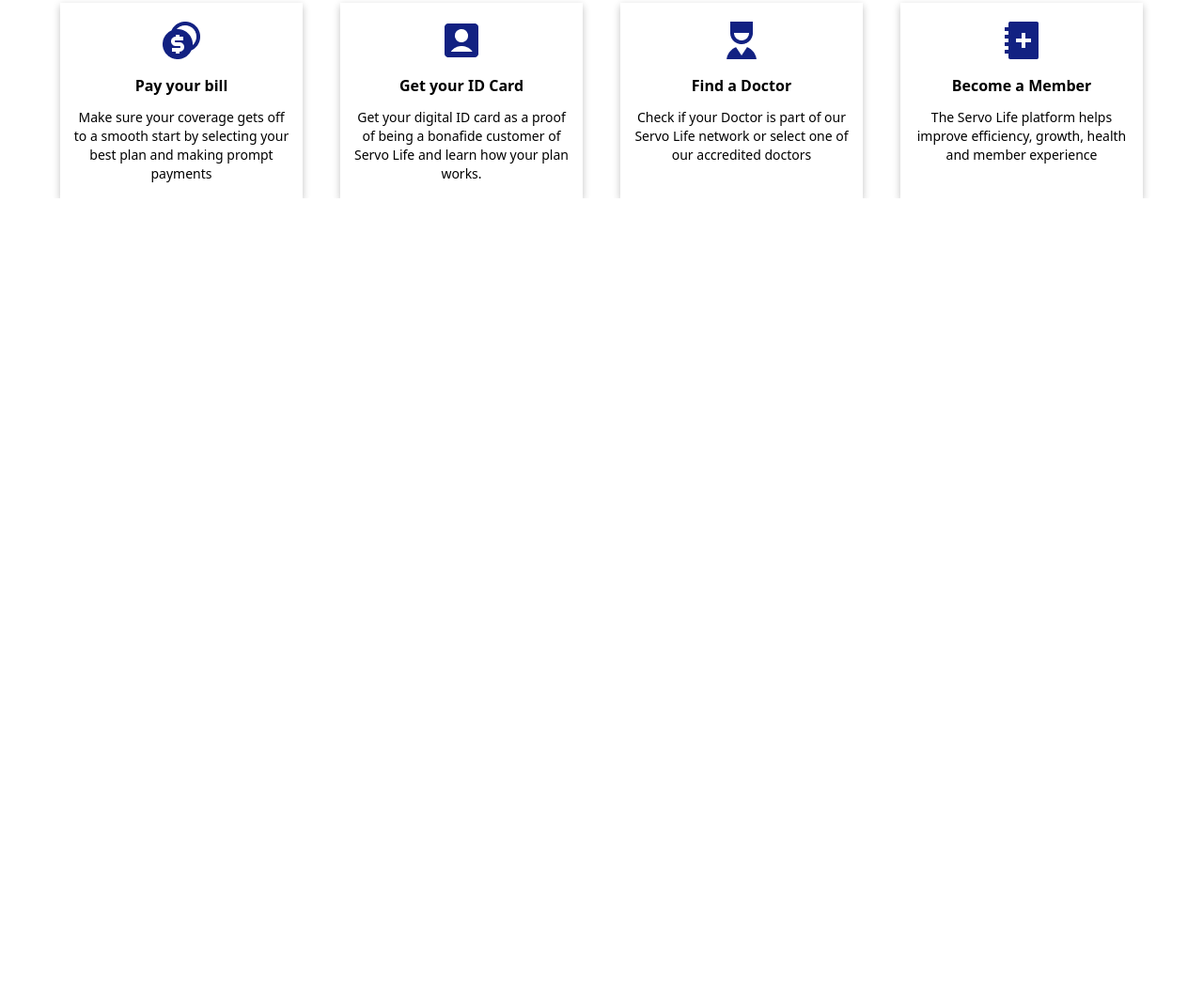
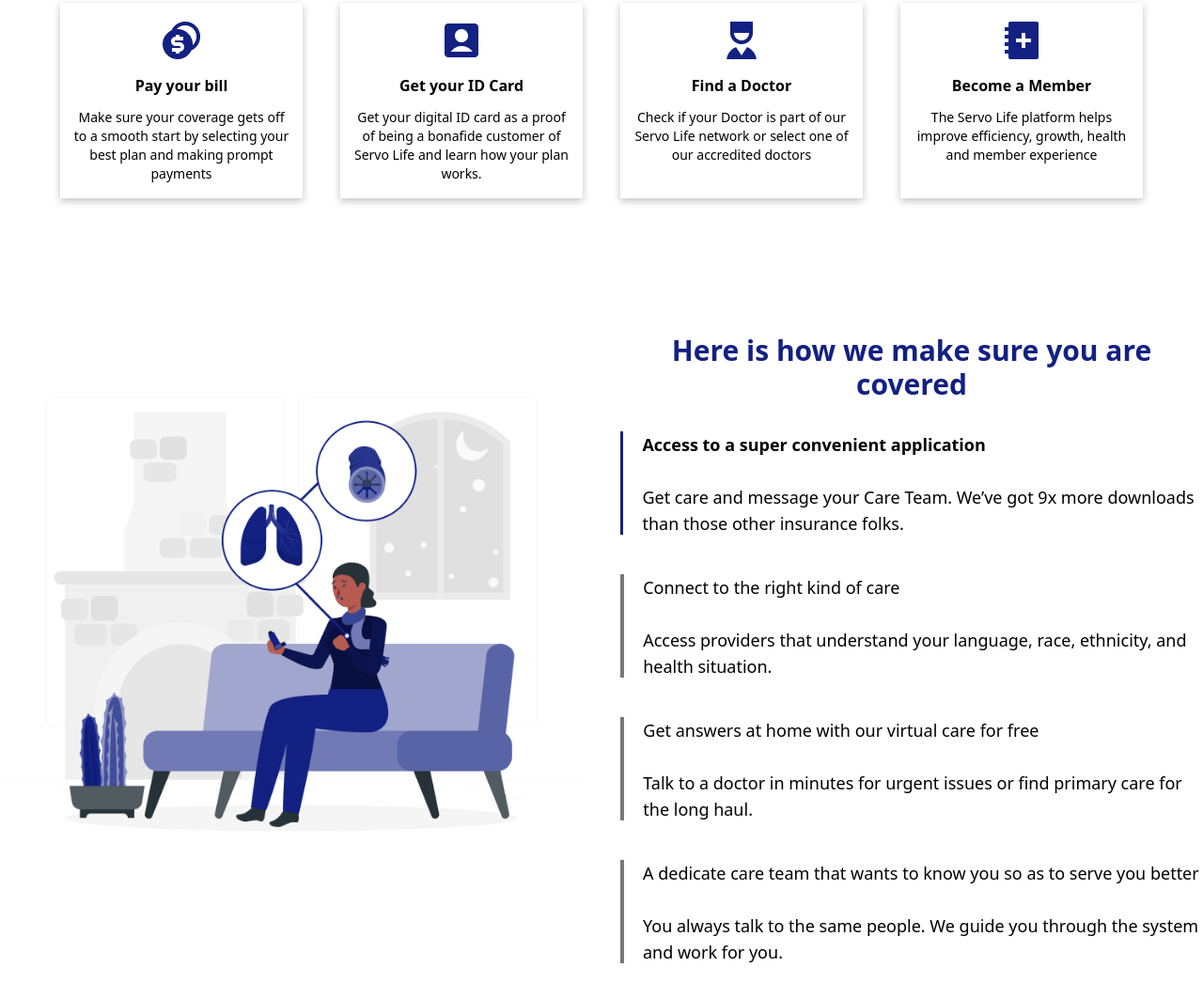
Before and after one commit to Ginohmk/Servo-Life, a website built with Vite: page src/index.html in a window 1280 px wide. Shown: the part 1383-2446 px from the top of the page at 94% size. Before the commit the page ends 1594 px from the top, so only its background shows below. Built offline with nearby package versions, Linux system fonts and the light colour scheme; files whose address does not match are found by name; a web font is replaced by a local one.

Commit message:
add: Add get covered section

```diff
--- a/src/index.html
+++ b/src/index.html
@@ -77,7 +77,7 @@
           </p>
         </div>
 
-        <div class="grid grid-cols-grid_4 gap-10 w-90% m-auto">
+        <div class="grid grid-cols-grid_sizer gap-10 w-90% m-auto">
           <div class="card">
             <img src="/src/asset/images/pay.png" alt="Pay bill" class="w-12" />
             <h5 class="font-bold">Pay your bill</h5>
@@ -124,6 +124,74 @@
           </div>
         </div>
       </section>
+
+      <!-- How to be covered -->
+
+      <section class="grid grid-cols-grid_sizer gap-10">
+        <img src="/src/asset//images/nurse.png" alt="covered picture" />
+
+        <div class="flex flex-col gap-8">
+          <h3 class="font-bold text-3xl text-center text-primary_color">
+            Here is how we make sure you are covered
+          </h3>
+
+          <!-- Instructions -->
+          <section class="flex flex-col gap-10">
+            <div class="flex gap-5 items-start">
+              <div class="bg-primary_color w-5 h-110"></div>
+              <div class="flex flex-col justify-between gap-7">
+                <h5 class="font-bold text-lg">
+                  Access to a super convenient application
+                </h5>
+                <p class="font-normal text-lg">
+                  Get care and message your Care Team. We’ve got 9x more
+                  downloads than those other insurance folks.
+                </p>
+              </div>
+            </div>
+            <div class="flex gap-5 items-start">
+              <div class="bg-my_gray w-5 h-110"></div>
+              <div class="flex flex-col justify-between gap-7">
+                <h5 class="font-normal text-lg">
+                  Connect to the right kind of care
+                </h5>
+                <p class="font-normal text-lg">
+                  Access providers that understand your language, race,
+                  ethnicity, and health situation.
+                </p>
+              </div>
+            </div>
+            <div class="flex gap-5 items-start">
+              <div class="bg-my_gray w-5 h-110"></div>
+              <div class="flex flex-col justify-between gap-7">
+                <h5 class="font-normal text-lg">
+                  Get answers at home with our virtual care for free
+                </h5>
+                <p class="font-normal text-lg">
+                  Talk to a doctor in minutes for urgent issues or find primary
+                  care for the long haul.
+                </p>
+              </div>
+            </div>
+            <div class="flex gap-5 items-start">
+              <div class="bg-my_gray w-5 h-110"></div>
+              <div class="flex flex-col justify-between gap-7">
+                <h5 class="font-normal text-lg">
+                  A dedicate care team that wants to know you so as to serve you
+                  better
+                </h5>
+                <p class="font-normal text-lg">
+                  You always talk to the same people. We guide you through the
+                  system and work for you.
+                </p>
+              </div>
+            </div>
+          </section>
+        </div>
+      </section>
+
+      <!-- Clients -->
+      <section></section>
     </main>
   </body>
 </html>
--- a/tailwind.config.js
+++ b/tailwind.config.js
@@ -5,18 +5,21 @@
     extend: {},
     colors: {
       primary_color: '#122182',
+      my_gray: '#787878',
     },
     fontFamily: {
       Playfair: ['"Playfair Display"', 'serif'],
     },
     width: {
       '90%': '90%',
+      5: '5px',
     },
     height: {
       '98vh': '98vh',
+      110: '110px',
     },
     gridTemplateColumns: {
-      grid_4: 'repeat(auto-fit, minmax(240px, 1fr))',
+      grid_sizer: 'repeat(auto-fit, minmax(240px, 1fr))',
     },
     textColor: {
       white: '#ffffff',
```
Also changed, not shown: dist/output.css, src/asset/images/nurse.png (added).
